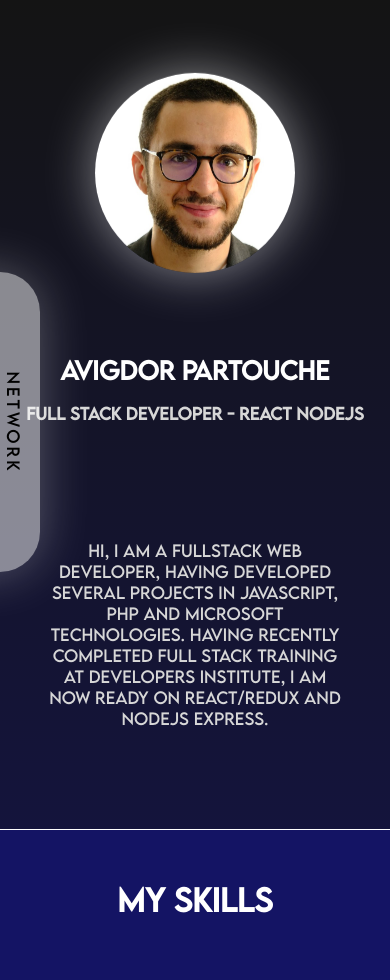
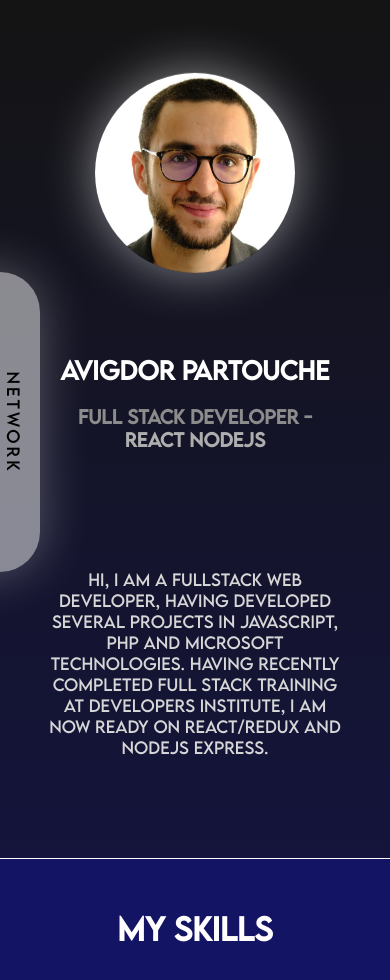
Before and after one commit to Rodgiva/Portfolio2, a React (Create React App) app: page / in a window 390 px wide. Shown: the top 980 px of the page. Built offline with nearby package versions, Linux system fonts and the light colour scheme.

Commit message:
correction responsive + highlight skills

```diff
--- a/src/App.css
+++ b/src/App.css
@@ -60,6 +60,35 @@ h1 {
 
 .name h3 {
   font-size: 36px;
+  color: rgb(140, 140, 140);
+  /* color: rgb(172, 172, 172); */
+}
+
+@keyframes highlight-animation {
+  0% {
+    color: rgb(140, 140, 140);
+    text-shadow: 0 0 50px rgba(255, 255, 255, 0);
+
+    /* font-size: 36px; */
+  }
+  50% {
+    color: white;
+    text-shadow: 0 0 50px rgba(255, 255, 255, 0.5);
+
+    /* font-size: 42px; */
+  }
+  100% {
+    color: rgb(140, 140, 140);
+    text-shadow: 0 0 50px rgba(255, 255, 255, 0);
+
+    /* font-size: 36px; */
+  }
+}
+
+.highlight {
+  animation-name: highlight-animation;
+  animation-duration: 2s;
+  animation-iteration-count: infinite;
 }
 
 .aboutme {
@@ -599,6 +628,10 @@ footer > p > a {
     font-size: 24px;
   }
 
+  .highlight {
+    display: block;
+  }
+
   .badge {
     font-size: 8px;
     padding: 5px 10px;
@@ -621,6 +654,10 @@ footer > p > a {
 
   .name h3 {
     font-size: 20px;
+  }
+
+  .highlight {
+    display: block;
   }
 
   .aboutme p {
@@ -669,7 +706,11 @@ footer > p > a {
   }
 
   .name h3 {
-    font-size: 16px;
+    font-size: 18px;
+  }
+
+  .highlight {
+    display: block;
   }
 
   body > div > h2 {
--- a/src/components/Profil.js
+++ b/src/components/Profil.js
@@ -9,15 +9,15 @@ const Profil = (props) => {
   return (
     <>
       <div className="presentation">
-        <Parallax
-        speed={20}
-        easing={"easeIn"}
-        >
+        <Parallax speed={20} easing={"easeIn"}>
           <img src={me} className="img" />
         </Parallax>
         <div className="name">
           <h1>Avigdor Partouche</h1>
-          <h3>Full Stack Developer - React Nodejs</h3>
+          <h3>
+            Full Stack Developer -{" "}
+            <span className="highlight">React Nodejs</span>
+          </h3>
         </div>
         <div className="aboutme">
           <p>
```
Also changed, not shown: src/components/Experiences.js (+0 -17 lines).
